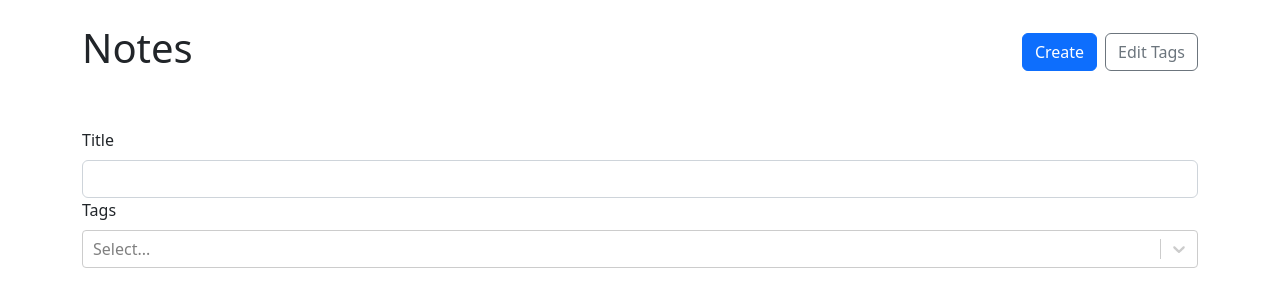
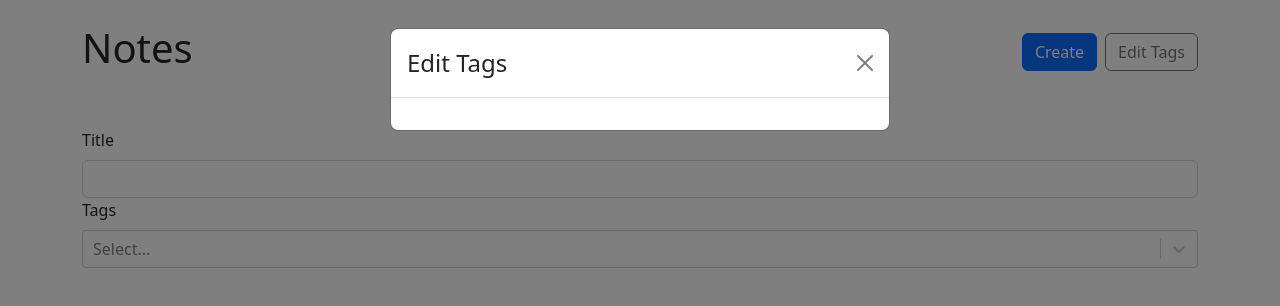
Before and after one commit to ffjaervik/note-taking-app, a React (Vite) app: page / in a window 1280 px wide. Both pictures are taken after a click on the button "Edit Tags". Shown: the top 306 px of the page. Built offline with nearby package versions, Linux system fonts and the light colour scheme.

Commit message:
editTagsModal complete

```diff
--- a/src/NoteList.tsx
+++ b/src/NoteList.tsx
@@ -1,5 +1,14 @@
 import React, { useMemo, useState } from "react";
-import { Row, Col, Stack, Button, Form, Card, Badge } from "react-bootstrap";
+import {
+  Row,
+  Col,
+  Stack,
+  Button,
+  Form,
+  Card,
+  Badge,
+  Modal,
+} from "react-bootstrap";
 import { Link } from "react-router-dom";
 import ReactSelect from "react-select";
 import { Tag } from "./App";
@@ -15,10 +24,16 @@ type NoteListProps = {
   availableTags: Tag[];
   notes: SimplifiedNote[];
 };
+type EditTagsModalProps = {
+  show: boolean;
+  availableTags: Tags[];
+  handleClose : () => void
+};
 
 const NoteList = ({ availableTags, notes }: NoteListProps) => {
   const [selectedTags, setSelectedTags] = useState<Tag[]>([]);
   const [title, setTitle] = useState("");
+  const [editTagsModalIsOpen, setEditTagsModalIsOpen] = useState(false)
 
   const filteredNotes = useMemo(() => {
     //Loops through all ofthe selected tags and make sure that everyone returns true for the statement: "check our notes if it contains the tags we are looping through"
@@ -66,6 +81,37 @@ const NoteList = ({ availableTags, notes }: NoteListProps) => {
     );
   };
 
+  const EditTagsModal = ({
+    availableTags,
+    handleClose,
+    show,
+  }: EditTagsModalProps) => {
+    return (
+      <Modal show={show} onHide={handleClose}>
+        <Modal.Header closeButton>
+          <Modal.Title>Edit Tags</Modal.Title>
+        </Modal.Header>
+        <Modal.Body>
+          <Form>
+            <Stack gap={2}>
+              {availableTags.map((tag) => (
+                <Row key={tag.id}>
+                  <Col>
+                    <Form.Control type="text" value={tag.label} />
+                  </Col>
+                  <Col xs="auto">
+                    <Button variant="outline-danger">&times;</Button>
+                  </Col>
+                </Row>
+              ))}
+            </Stack>
+          </Form>
+        </Modal.Body>
+      </Modal>
+    );
+  };
+
+  //NoteList (component) return
   return (
     <>
       <Row className="align-items-center mb-4">
@@ -77,7 +123,7 @@ const NoteList = ({ availableTags, notes }: NoteListProps) => {
             <Link to="/new">
               <Button variant="primary">Create</Button>
             </Link>
-            <Button variant="outline-secondary">Edit Tags</Button>
+            <Button variant="outline-secondary" onClick={() => setEditTagsModalIsOpen(true)}>Edit Tags</Button>
           </Stack>
         </Col>
       </Row>
@@ -122,6 +168,7 @@ const NoteList = ({ availableTags, notes }: NoteListProps) => {
           </Col>
         ))}
       </Row>
+      <EditTagsModal show={editTagsModalIsOpen} handleClose ={()=> setEditTagsModalIsOpen(false)} availableTags={availableTags} />
     </>
   );
 };
```
